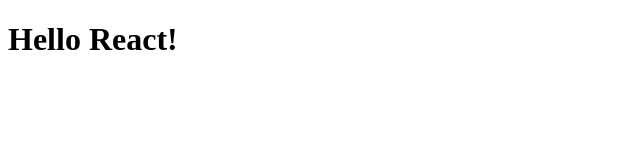
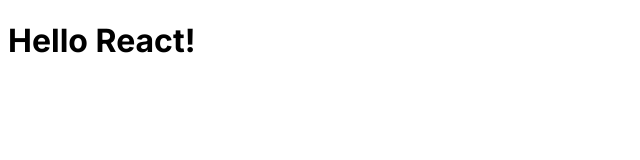
Before and after one commit to cp-yago/todo-app-react-query, a React (Vite) app: page / in a window 1280 px wide. Shown: the top 160 px of the page, without its empty margins (0-640 px from the left). Built offline with nearby package versions, Linux system fonts and the light colour scheme.

Commit message:
style: add Inter font family

```diff
--- a/index.html
+++ b/index.html
@@ -1,13 +1,18 @@
 <!DOCTYPE html>
 <html lang="en">
+
 <head>
   <meta charset="UTF-8" />
-    <link rel="icon" type="image/svg+xml" href="/vite.svg" />
+  <link rel="preconnect" href="https://fonts.googleapis.com">
+  <link rel="preconnect" href="https://fonts.gstatic.com" crossorigin>
+  <link href="https://fonts.googleapis.com/css2?family=Inter:wght@400;500;600;700&display=swap" rel="stylesheet">
   <meta name="viewport" content="width=device-width, initial-scale=1.0" />
   <title>Vite + React + TS</title>
 </head>
+
 <body>
   <div id="root"></div>
   <script type="module" src="/src/main.tsx"></script>
 </body>
+
 </html>
--- a/src/App.tsx
+++ b/src/App.tsx
@@ -1,7 +1,7 @@
 function App() {
   return (
     <div className="App">
-      <h1>Hello React!</h1>
+      <h1 style={{ fontFamily: 'Inter' }}>Hello React!</h1>
     </div>
   )
 }
```
Lines whose indentation alone changed are shown as unchanged.
